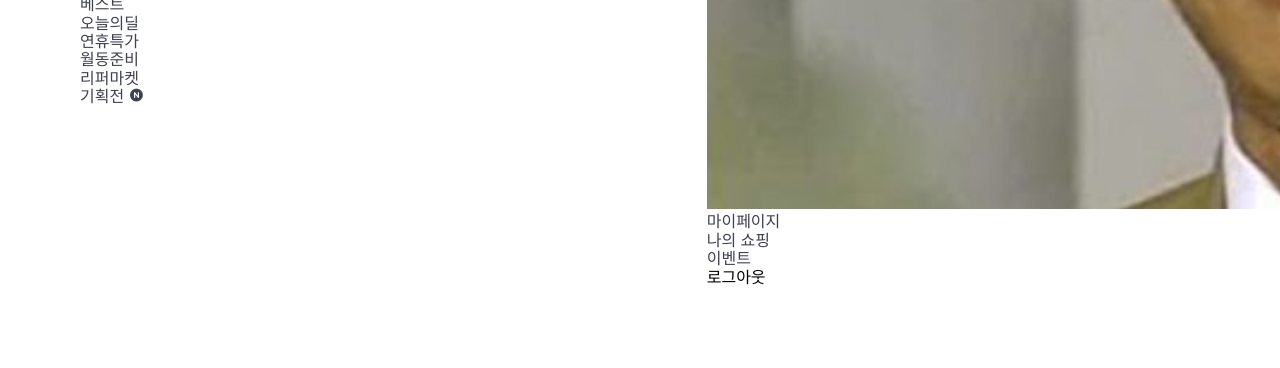
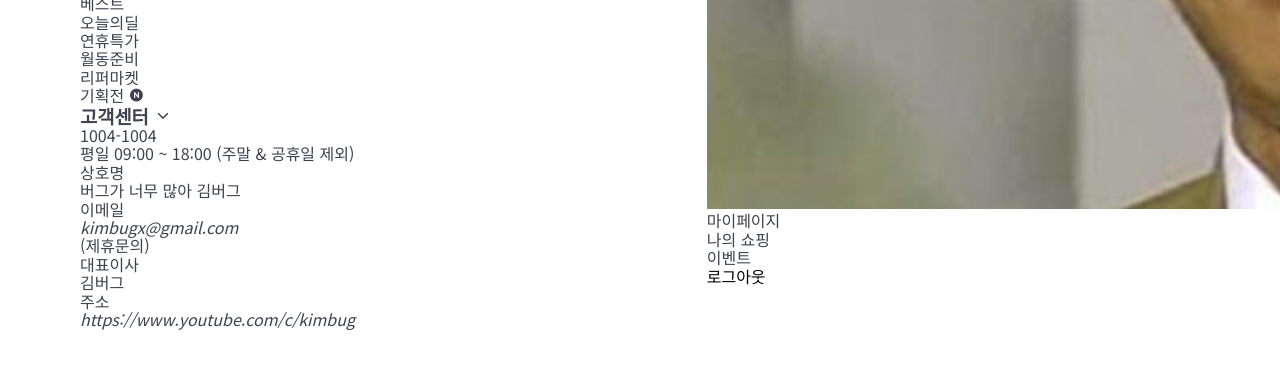
Before and after one commit to yongsuk2020/tomorrow-house, a website: page index.html in a window 1280 px wide. Shown: the part 142-510 px from the top of the page. Drawn offline with Linux system fonts and the light colour scheme; files whose address does not match are found by name.

Commit message:
Implement global footer component

```diff
--- a/index.html
+++ b/index.html
@@ -271,7 +271,52 @@
       <!-- 상품 상세 페이지 본론 -->
     </main>
 
-    <footer class="global-footer"></footer>
+    <footer class="global-footer">
+      <div class="container">
+        <div class="row">
+          <div class="col-sm-4">
+            <h3 class="global-footer-title">
+              고객센터
+              <i class="ic-chevron" aria-hidden></i>
+            </h3>
+            <a class="global-footer-contact" href="tel:10041004">1004-1004</a>
+            <p class="global-footer-time">
+              평일 09:00 ~ 18:00 (주말 &amp; 공휴일 제외)
+            </p>
+
+            <dl class="global-footer-detail-list">
+              <div class="global-footer-detail-item">
+                <dt>상호명</dt>
+                <dd>버그가 너무 많아 김버그</dd>
+              </div>
+              <div class="global-footer-detail-item">
+                <dt>이메일</dt>
+                <dd>
+                  <address>
+                    <a href="mailto:kimbugx@gmail.com">kimbugx@gmail.com</a>
+                  </address>
+                  (제휴문의)
+                </dd>
+              </div>
+              <div class="global-footer-detail-item">
+                <dt>대표이사</dt>
+                <dd>김버그</dd>
+              </div>
+              <div class="global-footer-detail-item">
+                <dt>주소</dt>
+                <dd>
+                  <address>
+                    <a href="https://www.youtube.com/c/kimbug" target="_blank">
+                      https://www.youtube.com/c/kimbug
+                    </a>
+                  </address>
+                </dd>
+              </div>
+            </dl>
+          </div>
+        </div>
+      </div>
+    </footer>
 
     <aside class="sidebar sm-only">
       <header class="sidebar-header">
--- /dev/null
+++ b/styles/layouts/_global-footer.scss
@@ -0,0 +1,71 @@
+.global-footer {
+  padding-top: 32px;
+  padding-bottom: 40px;
+  background-color: $background;
+
+  &-title {
+    @include text-style(13, $dark);
+    font-weight: 700;
+
+    .ic-chevron {
+      display: inline-block;
+      font-size: 12px;
+      transform: rotate(-90deg);
+    }
+  }
+
+  &-contact {
+    @include text-style(24, $dark);
+    font-weight: 700;
+  }
+
+  &-time {
+    @include text-style(12, $primary);
+    margin-bottom: 24px;
+  }
+
+  &-detail-list {
+    font-size: 10px;
+    line-height: 16px;
+    letter-spacing: -0.01em;
+    color: $secondary;
+  }
+
+  &-detail-item {
+    @include flexbox(start);
+
+    address {
+      display: inline;
+    }
+
+    dt::after {
+      margin: 0 2px;
+      content: ':';
+    }
+  }
+
+  @include responsive(D) {
+    &-title {
+      @include text-style(14);
+    }
+
+    &-contact:hover {
+      opacity: 0.5;
+    }
+
+    &-detail-list {
+      @include flexbox(start);
+    }
+
+    &-detail-item {
+      a:hover {
+        text-decoration: underline;
+      }
+
+      &:not(:last-child):after {
+        margin: 0 8px;
+        content: '|';
+      }
+    }
+  }
+}
--- a/styles/main.scss
+++ b/styles/main.scss
@@ -36,3 +36,4 @@
 @import './layouts/overlay';
 @import './layouts/search-modal';
 @import './layouts/lnb';
+@import './layouts/global-footer';
```
